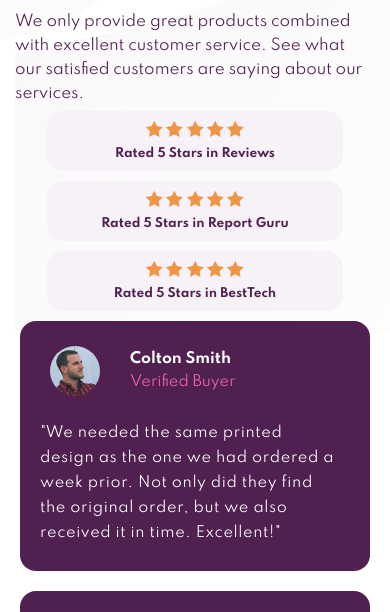
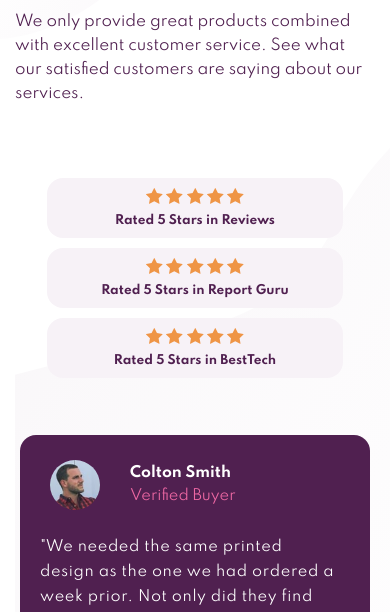
Before and after one commit to SaiArunesh/social-proof-challenge, a plain HTML site: page index.html in a window 390 px wide. Shown: the part 193-805 px from the top of the page. Drawn offline with Linux system fonts and the light colour scheme.

Commit message:
fixed mobile

```diff
--- a/assets/styles.scss
+++ b/assets/styles.scss
@@ -18,7 +18,6 @@
 	align-items: center;
 	justify-content: center;
 	flex-direction: column;
-	height: 100vh;
 }
 
 .container {
@@ -171,19 +170,18 @@
 /* bottom portion ends*/
 
 @media screen and (max-width: 1291px) {
-	body{
-		height: auto;
-	}
+
 	.container {
 		background: url('../images/bg-pattern-top-mobile.svg'),
 			url('../images/bg-pattern-bottom-mobile.svg');
 		background-repeat: no-repeat;
 		background-position: top left, bottom right;
 		width: 100%;
-		height: 100%;
+		height: 100vh;
 		padding: 10px 10px;
 		display: flex;
 		flex-direction: column;
+		overflow: auto;
 	}
 	/* top portion */
 
@@ -255,6 +253,7 @@
 
 	.review {
 		height: 250px;
+		width:350px;
 		background: $very-dark-magenta;
 		border-radius: 1rem;
 		margin-right: 0;
```
Also changed, not shown: assets/styles.css, 1 other file.
